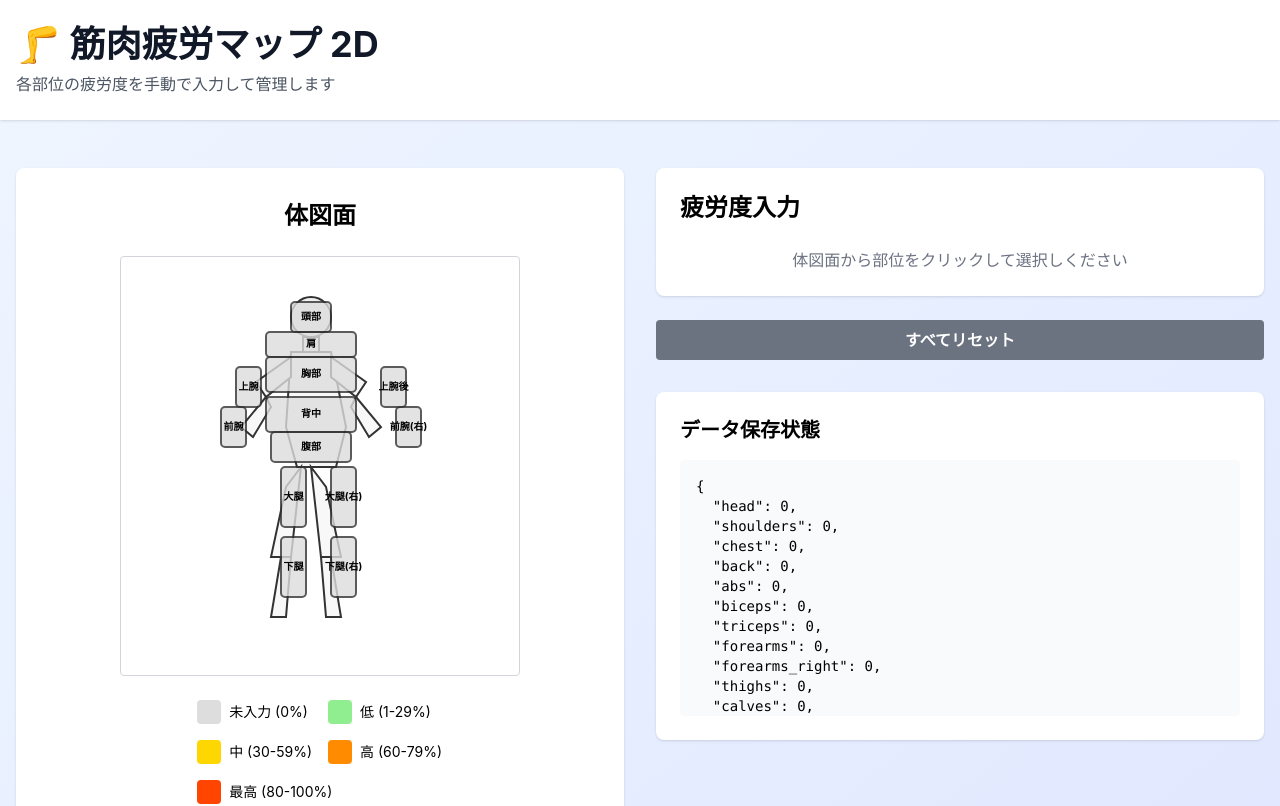
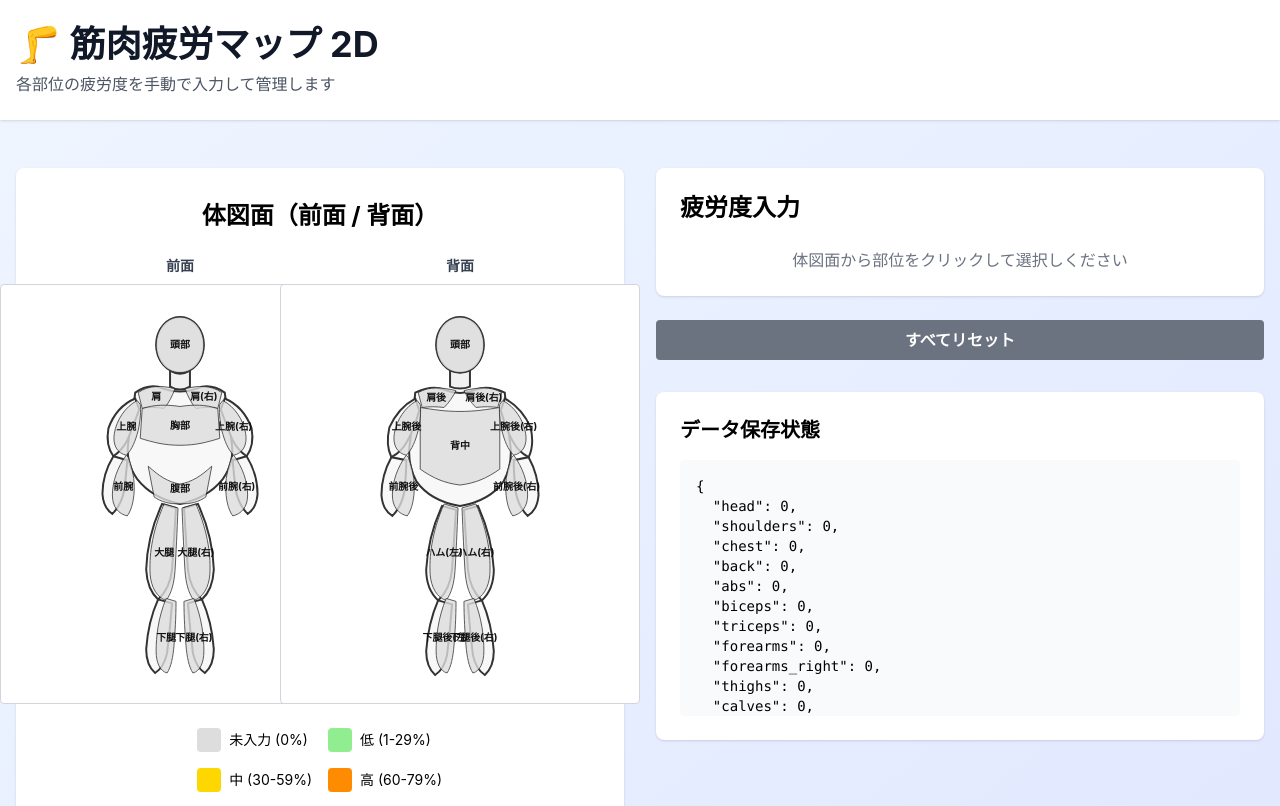
Before and after one commit to MakiMakiSalmon/muscle_map_2D, a Next.js app: page / in a window 1280 px wide. Shown: the top 806 px of the page. Built offline with nearby package versions, Linux system fonts and the light colour scheme.

Commit message:
feat: split front/back body diagram and refine hit areas

```diff
--- a/src/app/api/fatigue/route.ts
+++ b/src/app/api/fatigue/route.ts
@@ -1,7 +1,7 @@
 import { NextRequest, NextResponse } from 'next/server';
 
 // in-memory storage (本番環境ではデータベースを使用)
-let fatigueData: { [key: string]: number } = {
+const fatigueData: { [key: string]: number } = {
   head: 0,
   shoulders: 0,
   chest: 0,
@@ -33,7 +33,7 @@ export async function POST(request: NextRequest) {
     }
 
     return NextResponse.json({ success: true, data: fatigueData });
-  } catch (error) {
+  } catch {
     return NextResponse.json({ error: 'Invalid request' }, { status: 400 });
   }
 }
--- a/src/app/components/MuscleDiagram.tsx
+++ b/src/app/components/MuscleDiagram.tsx
@@ -1,10 +1,19 @@
 'use client';
 
-import { MuscleMapOutline } from '../svg/MuscleMapOutline';
+import { BackBodyOutline, FrontBodyOutline } from '../svg/MuscleMapOutline';
 
 interface MuscleDiagramProps {
   fatigueData: { [key: string]: number };
   onMuscleClick?: (muscle: string) => void;
+}
+
+interface MuscleArea {
+  key: string;
+  id: string;
+  label: string;
+  d: string;
+  cx: number;
+  cy: number;
 }
 
 export function MuscleDiagram({ fatigueData, onMuscleClick }: MuscleDiagramProps) {
@@ -16,60 +25,82 @@ export function MuscleDiagram({ fatigueData, onMuscleClick }: MuscleDiagramProps
     return '#ff4500';
   };
 
-  const muscles = [
-    { id: 'head', label: '頭部', x: 170, y: 45, width: 40, height: 30 },
-    { id: 'shoulders', label: '肩', x: 145, y: 75, width: 90, height: 25 },
-    { id: 'chest', label: '胸部', x: 145, y: 100, width: 90, height: 35 },
-    { id: 'back', label: '背中', x: 145, y: 140, width: 90, height: 35 },
-    { id: 'abs', label: '腹部', x: 150, y: 175, width: 80, height: 30 },
-    { id: 'biceps', label: '上腕', x: 115, y: 110, width: 25, height: 40 },
-    { id: 'triceps', label: '上腕後', x: 260, y: 110, width: 25, height: 40 },
-    { id: 'forearms', label: '前腕', x: 100, y: 150, width: 25, height: 40 },
-    { id: 'forearms_right', label: '前腕(右)', x: 275, y: 150, width: 25, height: 40 },
-    { id: 'thighs', label: '大腿', x: 160, y: 210, width: 25, height: 60 },
-    { id: 'calves', label: '下腿', x: 160, y: 280, width: 25, height: 60 },
-    { id: 'thighs_right', label: '大腿(右)', x: 210, y: 210, width: 25, height: 60 },
-    { id: 'calves_right', label: '下腿(右)', x: 210, y: 280, width: 25, height: 60 },
+  const frontMuscleAreas: MuscleArea[] = [
+    { key: 'head_front', id: 'head', label: '頭部', d: 'M200 32 C185 32 176 46 176 60 C176 75 185 88 200 88 C215 88 224 75 224 60 C224 46 215 32 200 32 Z', cx: 200, cy: 60 },
+    { key: 'shoulders_left_front', id: 'shoulders', label: '肩', d: 'M158 108 C170 100 181 101 195 104 C192 112 189 118 184 124 C176 123 169 122 162 124 Z', cx: 176, cy: 113 },
+    { key: 'shoulders_right_front', id: 'shoulders', label: '肩(右)', d: 'M205 104 C219 101 230 100 242 108 L238 124 C231 122 224 123 216 124 C211 118 208 112 205 104 Z', cx: 224, cy: 113 },
+    { key: 'chest_front', id: 'chest', label: '胸部', d: 'M162 124 C175 120 186 120 200 122 C214 120 225 120 238 124 L240 154 C227 158 216 161 200 161 C184 161 173 158 160 154 Z', cx: 200, cy: 142 },
+    { key: 'abs_front', id: 'abs', label: '腹部', d: 'M168 182 C179 192 188 198 200 200 C212 198 221 192 232 182 L226 213 C219 218 211 220 200 220 C189 220 181 218 174 213 Z', cx: 200, cy: 205 },
+    { key: 'biceps_left_front', id: 'biceps', label: '上腕', d: 'M157 116 C145 122 136 136 134 149 C132 161 137 169 146 171 C152 165 155 157 158 146 C160 136 161 126 160 120 Z', cx: 146, cy: 143 },
+    { key: 'biceps_right_front', id: 'biceps', label: '上腕(右)', d: 'M243 116 C255 122 264 136 266 149 C268 161 263 169 254 171 C248 165 245 157 242 146 C240 136 239 126 240 120 Z', cx: 254, cy: 143 },
+    { key: 'forearms_left_front', id: 'forearms', label: '前腕', d: 'M146 171 C137 183 132 198 132 211 C132 223 138 230 147 232 C152 225 154 214 154 203 C154 191 151 181 148 173 Z', cx: 143, cy: 203 },
+    { key: 'forearms_right_front', id: 'forearms_right', label: '前腕(右)', d: 'M254 171 C263 183 268 198 268 211 C268 223 262 230 253 232 C248 225 246 214 246 203 C246 191 249 181 252 173 Z', cx: 257, cy: 203 },
+    { key: 'thighs_left_front', id: 'thighs', label: '大腿', d: 'M184 220 C171 250 169 274 170 291 C171 304 177 314 186 317 C192 309 194 299 195 287 C196 270 197 248 198 224 Z', cx: 184, cy: 270 },
+    { key: 'calves_left_front', id: 'calves', label: '下腿', d: 'M186 315 C178 335 176 353 176 368 C176 380 180 388 187 390 C191 384 193 374 194 362 C195 349 196 335 196 318 Z', cx: 186, cy: 355 },
+    { key: 'thighs_right_front', id: 'thighs_right', label: '大腿(右)', d: 'M216 220 C229 250 231 274 230 291 C229 304 223 314 214 317 C208 309 206 299 205 287 C204 270 203 248 202 224 Z', cx: 216, cy: 270 },
+    { key: 'calves_right_front', id: 'calves_right', label: '下腿(右)', d: 'M214 315 C222 335 224 353 224 368 C224 380 220 388 213 390 C209 384 207 374 206 362 C205 349 204 335 204 318 Z', cx: 214, cy: 355 },
   ];
 
-  return (
-    <div className="flex flex-col items-center">
-      <h2 className="text-2xl font-bold mb-6">体図面</h2>
-      <svg width="400" height="420" className="border border-gray-300 rounded bg-white">
-        {/* 体の輪郭 */}
-        <MuscleMapOutline />
+  const backMuscleAreas: MuscleArea[] = [
+    { key: 'head_back', id: 'head', label: '頭部', d: 'M200 32 C185 32 176 46 176 60 C176 75 185 88 200 88 C215 88 224 75 224 60 C224 46 215 32 200 32 Z', cx: 200, cy: 60 },
+    { key: 'shoulders_left_back', id: 'shoulders', label: '肩後', d: 'M158 108 C170 101 182 103 196 106 C193 112 189 118 184 123 C176 122 169 122 162 123 Z', cx: 176, cy: 114 },
+    { key: 'shoulders_right_back', id: 'shoulders', label: '肩後(右)', d: 'M204 106 C218 103 230 101 242 108 L238 123 C231 122 224 122 216 123 C211 118 207 112 204 106 Z', cx: 224, cy: 114 },
+    { key: 'back_back', id: 'back', label: '背中', d: 'M160 123 C173 125 184 127 200 127 C216 127 227 125 240 123 L240 185 C227 194 216 199 200 201 C184 199 173 194 160 185 Z', cx: 200, cy: 162 },
+    { key: 'triceps_left_back', id: 'triceps', label: '上腕後', d: 'M157 116 C145 122 136 136 134 149 C132 161 137 169 146 171 C152 165 155 157 158 146 C160 136 161 126 160 120 Z', cx: 146, cy: 143 },
+    { key: 'triceps_right_back', id: 'triceps', label: '上腕後(右)', d: 'M243 116 C255 122 264 136 266 149 C268 161 263 169 254 171 C248 165 245 157 242 146 C240 136 239 126 240 120 Z', cx: 254, cy: 143 },
+    { key: 'forearms_left_back', id: 'forearms', label: '前腕後', d: 'M146 171 C137 183 132 198 132 211 C132 223 138 230 147 232 C152 225 154 214 154 203 C154 191 151 181 148 173 Z', cx: 143, cy: 203 },
+    { key: 'forearms_right_back', id: 'forearms_right', label: '前腕後(右)', d: 'M254 171 C263 183 268 198 268 211 C268 223 262 230 253 232 C248 225 246 214 246 203 C246 191 249 181 252 173 Z', cx: 257, cy: 203 },
+    { key: 'thighs_left_back', id: 'thighs', label: 'ハム(左)', d: 'M184 220 C171 250 169 274 170 291 C171 304 177 314 186 317 C192 309 194 299 195 287 C196 270 197 248 198 224 Z', cx: 184, cy: 270 },
+    { key: 'thighs_right_back', id: 'thighs_right', label: 'ハム(右)', d: 'M216 220 C229 250 231 274 230 291 C229 304 223 314 214 317 C208 309 206 299 205 287 C204 270 203 248 202 224 Z', cx: 216, cy: 270 },
+    { key: 'calves_left_back', id: 'calves', label: '下腿後(左)', d: 'M186 315 C178 335 176 353 176 368 C176 380 180 388 187 390 C191 384 193 374 194 362 C195 349 196 335 196 318 Z', cx: 186, cy: 355 },
+    { key: 'calves_right_back', id: 'calves_right', label: '下腿後(右)', d: 'M214 315 C222 335 224 353 224 368 C224 380 220 388 213 390 C209 384 207 374 206 362 C205 349 204 335 204 318 Z', cx: 214, cy: 355 },
+  ];
 
-        {/* 筋肉グループ */}
-        {muscles.map((muscle) => (
-          <g key={muscle.id}>
-            <rect
-              x={muscle.x}
-              y={muscle.y}
-              width={muscle.width}
-              height={muscle.height}
+  const renderMuscleLayer = (muscleAreas: MuscleArea[]) =>
+    muscleAreas.map((muscle) => (
+      <g key={muscle.key}>
+        <path
+          d={muscle.d}
           fill={getFatigueColor(fatigueData[muscle.id] || 0)}
           stroke="#333"
-              strokeWidth="2"
-              rx="4"
+          strokeWidth="1"
           onClick={() => onMuscleClick?.(muscle.id)}
           style={{ cursor: 'pointer', opacity: 0.8 }}
         />
         <text
-              x={muscle.x + muscle.width / 2}
-              y={muscle.y + muscle.height / 2}
+          x={muscle.cx}
+          y={muscle.cy}
           textAnchor="middle"
           dominantBaseline="middle"
           fontSize="10"
           fontWeight="bold"
-              fill="#000"
-              onClick={() => onMuscleClick?.(muscle.id)}
-              style={{ cursor: 'pointer' }}
+          fill="#111"
+          pointerEvents="none"
         >
           {muscle.label}
         </text>
       </g>
-        ))}
+    ));
+
+  return (
+    <div className="flex flex-col items-center">
+      <h2 className="text-2xl font-bold mb-6">体図面（前面 / 背面）</h2>
+      <div className="grid grid-cols-1 md:grid-cols-2 gap-4 w-full">
+        <div className="flex flex-col items-center">
+          <p className="text-sm font-semibold text-gray-700 mb-2">前面</p>
+          <svg width="360" height="420" viewBox="20 0 360 420" className="border border-gray-300 rounded bg-white">
+            <FrontBodyOutline />
+            {renderMuscleLayer(frontMuscleAreas)}
           </svg>
+        </div>
+        <div className="flex flex-col items-center">
+          <p className="text-sm font-semibold text-gray-700 mb-2">背面</p>
+          <svg width="360" height="420" viewBox="20 0 360 420" className="border border-gray-300 rounded bg-white">
+            <BackBodyOutline />
+            {renderMuscleLayer(backMuscleAreas)}
+          </svg>
+        </div>
+      </div>
 
       {/* 凡例 */}
       <div className="mt-6 grid grid-cols-2 gap-4 text-sm">
```
Also changed, not shown: src/app/svg/MuscleMapOutline.tsx (+53 -19 lines). Lines whose indentation alone changed are shown as unchanged.
